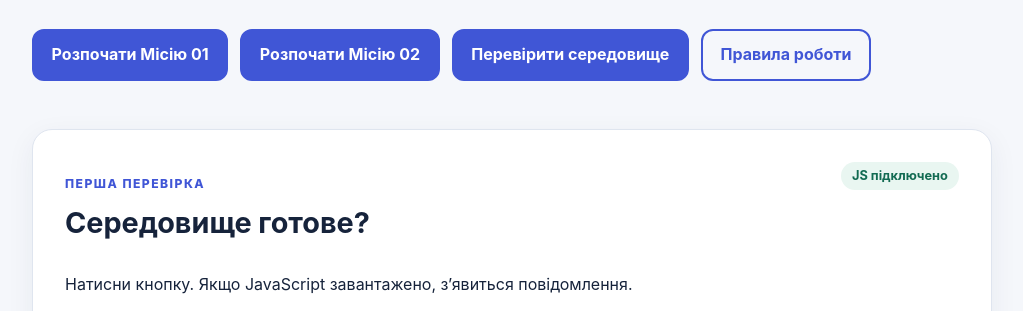
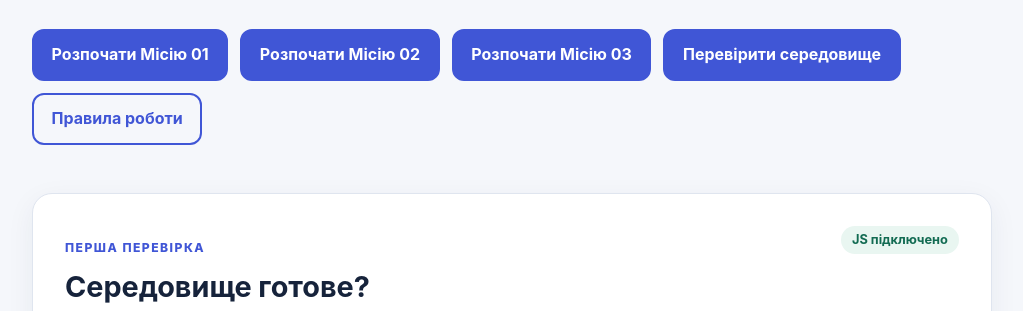
Before and after one commit to RybakOlha/ai-code-challenge-starter, a plain HTML site: page index.html in a window 1280 px wide. Shown: the part 442-753 px from the top of the page, without its empty margins (128-1151 px from the left). Drawn offline with Linux system fonts and the light colour scheme.

Commit message:
Add link to start Mission 03

```diff
--- a/index.html
+++ b/index.html
@@ -28,6 +28,9 @@
         <a class="button" href="./mission-02/index.html">
           Розпочати Місію 02
         </a>
+        <a class="button" href="./mission-03/index.html">
+            Розпочати Місію 03
+        </a>
         <a class="button" href="#workspace">Перевірити середовище</a>
         <a class="button button-secondary" href="#rules">Правила роботи</a>
       </div>
```
